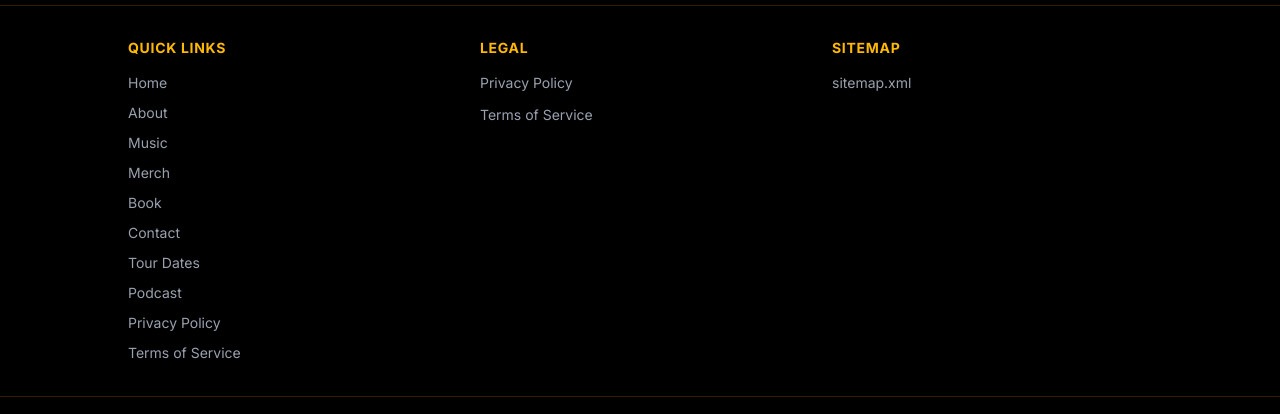
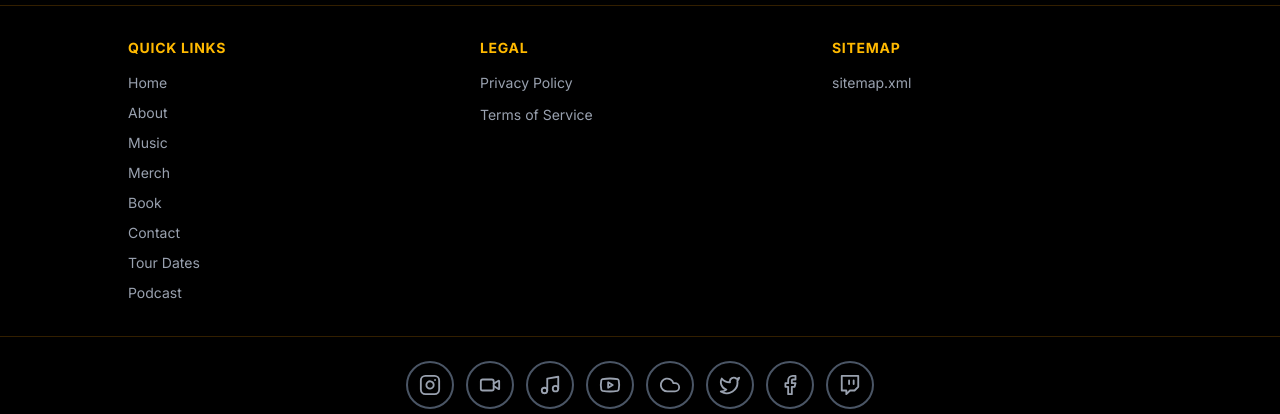
Before and after one commit to Holagpt-ai/grxo, a Next.js app: page / in a window 1280 px wide. Shown: the part 2655-3069 px from the top of the page. Built offline with nearby package versions, Linux system fonts and the light colour scheme; no server answers.

Commit message:
Sprint 4: Footer Cleanup - removed duplicate Terms and Privacy links

```diff
--- a/components/Footer.tsx
+++ b/components/Footer.tsx
@@ -21,7 +21,7 @@ import { Input } from '@/components/ui/input';
 import { GoldHeart } from './GoldHeart';
 import { toast } from 'sonner';
 
-const quickLinks: { key: string; path: string; useFooterLabel?: boolean }[] = [
+const quickLinks: { key: string; path: string }[] = [
   { key: 'home', path: '/' },
   { key: 'about', path: '/about' },
   { key: 'music', path: '/music' },
@@ -30,8 +30,6 @@ const quickLinks: { key: string; path: string; useFooterLabel?: boolean }[] = [
   { key: 'contact', path: '/contact' },
   { key: 'tourDates', path: '/tour-dates' },
   { key: 'podcast', path: '/podcast' },
-  { key: 'privacy', path: '/privacy', useFooterLabel: true },
-  { key: 'terms', path: '/terms', useFooterLabel: true },
 ];
 
 const socialLinks: { name: string; url: string; icon: LucideIcon }[] = [
@@ -135,13 +133,13 @@ export function Footer() {
                 {t('quickLinks')}
               </h4>
               <ul className="space-y-1.5">
-                {quickLinks.map(({ key, path, useFooterLabel }) => (
+                {quickLinks.map(({ key, path }) => (
                   <li key={key}>
                     <Link
                       href={path}
                       className="text-gray-400 hover:text-amber-400 transition-colors text-sm"
                     >
-                      {useFooterLabel ? t(key) : tNav(key)}
+                      {tNav(key)}
                     </Link>
                   </li>
                 ))}
```
